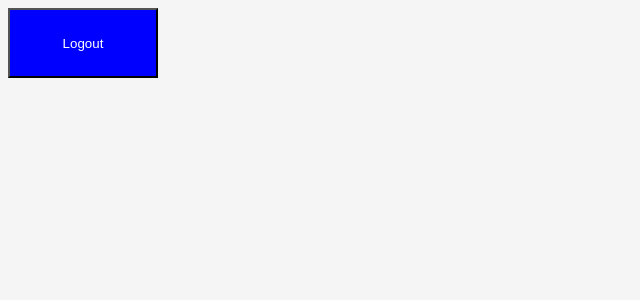
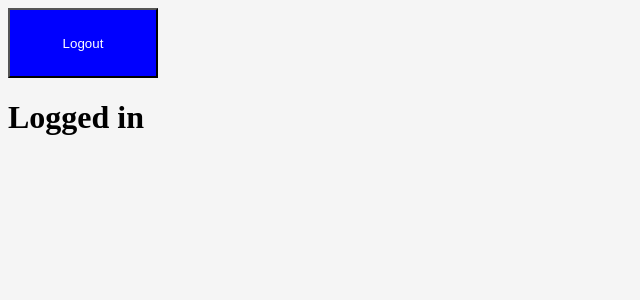
Before and after one commit to AliAbdulle/ScrimbaProject, a React (Create React App) app: page / in a window 1280 px wide. Shown: the top 300 px of the page, without its empty margins (0-640 px from the left). Built offline with nearby package versions, Linux system fonts and the light colour scheme.

Commit message:
text display the page

```diff
--- a/src/components/Login.js
+++ b/src/components/Login.js
@@ -17,11 +17,12 @@ class Login extends Component {
     }
 
     render(){
-        let textWritten = this.state.isLoggedIn ? "Logout" : "Login"
+        let textWritten = this.state.isLoggedIn ? "Logout" : "Login";
         let textDisplay = this.state.isLoggedIn ? "Logged in" : "Logged out"
         return (
             <div>
                 <button className="log" onClick={this.handleChanged}>{textWritten}</button>
+                 <h1>{textDisplay}</h1>
 
             </div>
         )
```
